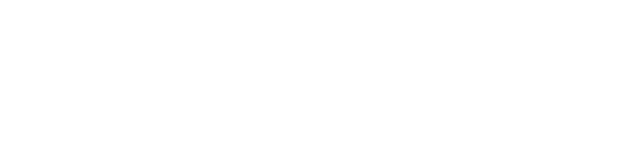
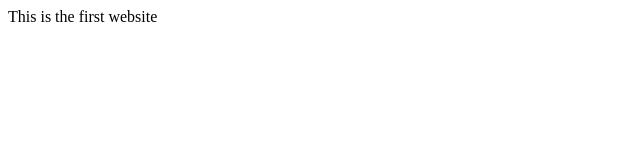
Before and after one commit to thorbergurharaldsson/html-css-introductory-courses, a plain HTML site: page html-css-introduction/index.html in a window 1280 px wide. Shown: the whole page, without its empty margins (0-640 px from the left). Drawn offline with Linux system fonts and the light colour scheme.

Commit message:
first commit

```diff
--- a/html-css-introduction/index.html
+++ b/html-css-introduction/index.html
@@ -6,6 +6,6 @@
     <title>HTML & CSS - Introduction</title>
 </head>
 <body>
-
+    This is the first website
 </body>
 </html>
```
